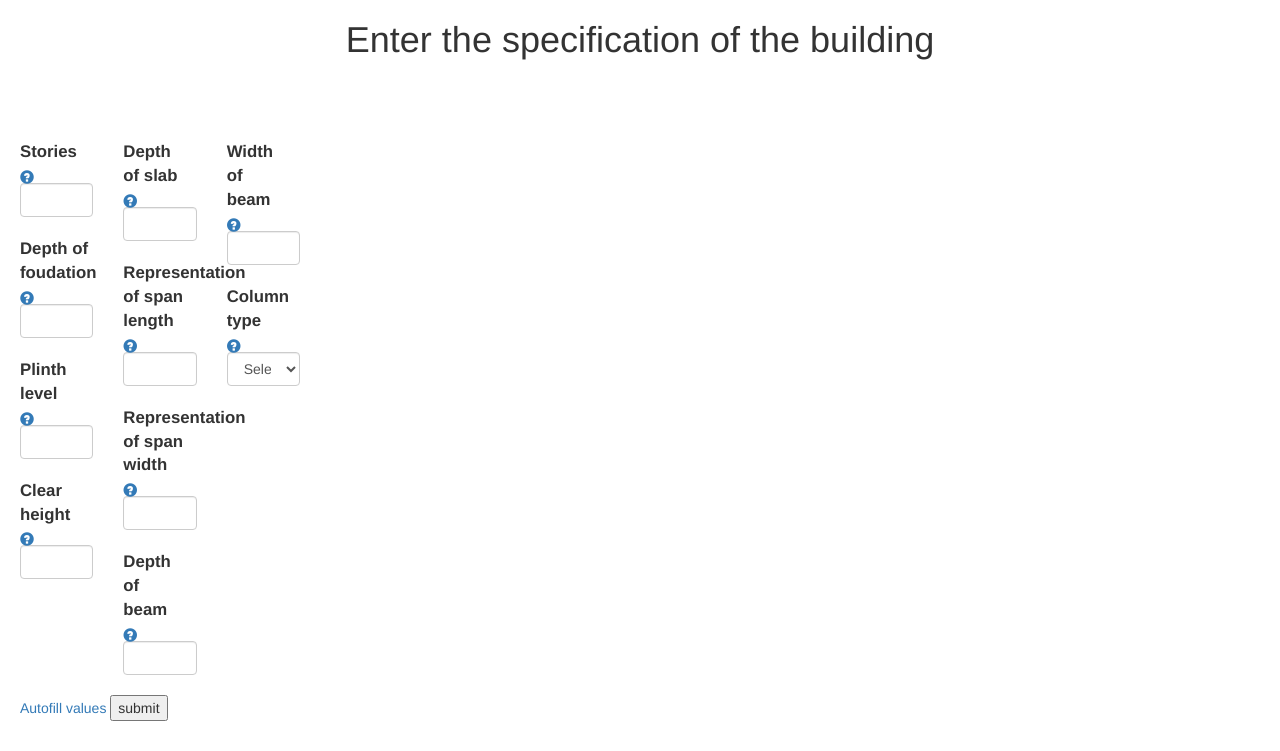
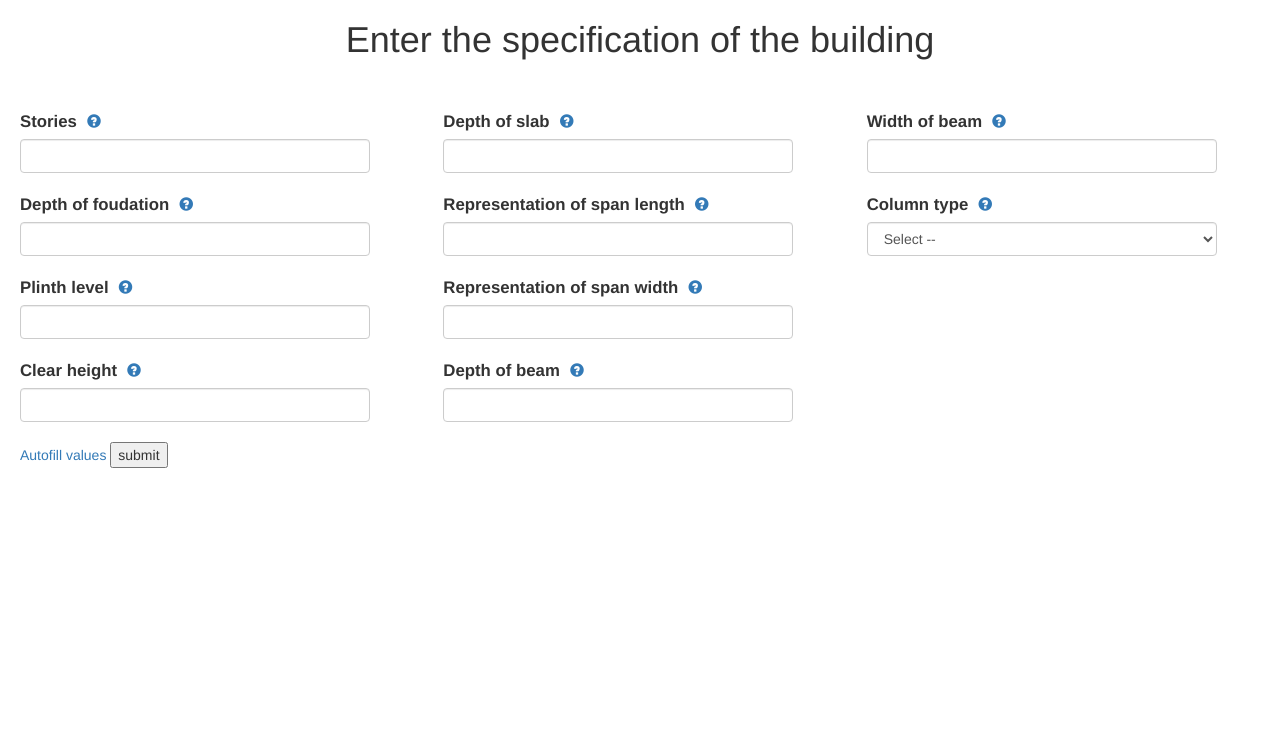
Before and after one commit to amrit3701/Drawing-FreeCAD, a Django app: page / in a window 1280 px wide. Shown: the part 52-803 px from the top of the page. After the commit the page ends 520 px from the top, so only its background shows below. Run offline with Django 3.2, Linux system fonts and the light colour scheme; some libraries are stand-ins or nearby versions.

Commit message:
updates css file

```diff
--- a/src/static/css/style.css
+++ b/src/static/css/style.css
@@ -23,16 +23,12 @@ h1{
 }
 #form{
   display: block;
-  width: 300;
-  height: 540;
+
 }
 
 #field{
-  text-align: left;
-  padding-left: 20px;
-  padding-top: 30px;
-  padding-right: auto;
-  padding-bottom: 30px;
+  margin-left: 20px;
+  margin-right: 20px;
 }
 
 label{
@@ -45,7 +41,10 @@ label{
 
 a:hover{
   text-decoration: none;
+}
 
+.form-control{
+  width: 350px;
 }
 
 /*
```
